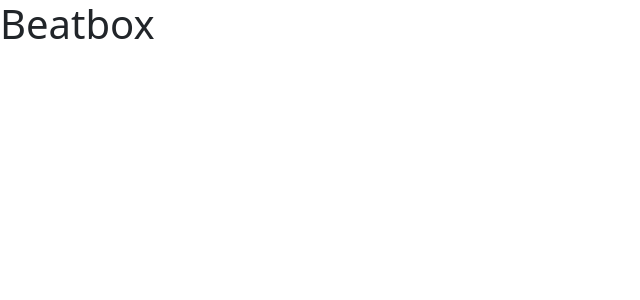
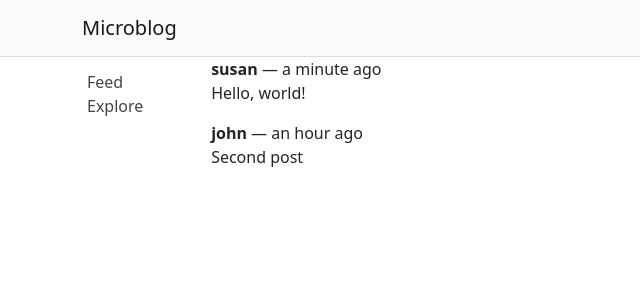
Before and after one commit to YasirQ23/React-Social-Project, a React (Create React App) app: page / in a window 1280 px wide. Shown: the top 300 px of the page, without its empty margins (0-640 px from the left). Built offline with nearby package versions, Linux system fonts and the light colour scheme.

Commit message:
Added bootstrap containers and components

```diff
--- a/public/index.html
+++ b/public/index.html
@@ -9,7 +9,6 @@
       name="BeatBox"
       content="Social media music application built with React"
     />
-    <link rel="apple-touch-icon" href="%PUBLIC_URL%/logo192.png" />
     <!--
       manifest.json provides metadata used when your web app is installed on a
       user's mobile device or desktop. See https://developers.google.com/web/fundamentals/web-app-manifest/
--- a/src/App.js
+++ b/src/App.js
@@ -1,5 +1,15 @@
+import Container from 'react-bootstrap/Container';
+import Header from './components/Header';
+import Body from './components/Body';
+import Posts from './components/Posts';
+
 export default function App() {
   return (
-    <h1>Beatbox</h1>
+    <Container fluid className="App">
+      <Header />
+      <Body sidebar>
+        <Posts />
+      </Body>
+    </Container>
   );
 }
--- /dev/null
+++ b/src/components/Body.js
@@ -0,0 +1,16 @@
+import Container from 'react-bootstrap/Container';
+import Stack from 'react-bootstrap/Stack';
+import Sidebar from './Sidebar';
+
+export default function Body({ sidebar, children }) {
+  return (
+    <Container>
+      <Stack direction="horizontal" className="Body">
+        {sidebar && <Sidebar />}
+        <Container className="Content">
+          {children}
+        </Container>
+      </Stack>
+    </Container>
+  );
+}
--- /dev/null
+++ b/src/components/Header.js
@@ -0,0 +1,12 @@
+import Navbar from 'react-bootstrap/Navbar';
+import Container from 'react-bootstrap/Container';
+
+export default function Header() {
+  return (
+    <Navbar bg="light" sticky="top" className="Header">
+      <Container>
+        <Navbar.Brand>Microblog</Navbar.Brand>
+      </Container>
+    </Navbar>
+  );
+}
--- /dev/null
+++ b/src/components/Posts.js
@@ -0,0 +1,38 @@
+export default function Posts() {
+    const posts = [
+      {
+        id: 1,
+        text: 'Hello, world!',
+        timestamp: 'a minute ago',
+        author: {
+          username: 'susan',
+        },
+      },
+      {
+        id: 2,
+        text: 'Second post',
+        timestamp: 'an hour ago',
+        author: {
+          username: 'john',
+        },
+      },
+    ];
+
+    return (
+      <>
+        {posts.length === 0 ?
+          <p>There are no blog posts.</p>
+        :
+          posts.map(post => {
+            return (
+              <p key={post.id}>
+                <b>{post.author.username}</b> &mdash; {post.timestamp}
+                <br />
+                {post.text}
+              </p>
+            );
+          })
+        }
+      </>
+    );
+  }
--- /dev/null
+++ b/src/components/Sidebar.js
@@ -0,0 +1,15 @@
+import Navbar from "react-bootstrap/Navbar";
+import Nav from "react-bootstrap/Nav";
+
+export default function Sidebar() {
+  return (
+    <Navbar sticky="top" className="flex-column Sidebar">
+      <Nav.Item>
+        <Nav.Link href="/">Feed</Nav.Link>
+      </Nav.Item>
+      <Nav.Item>
+        <Nav.Link href="/explore">Explore</Nav.Link>
+      </Nav.Item>
+    </Navbar>
+  );
+}
--- a/src/index.css
+++ b/src/index.css
@@ -1,13 +1,32 @@
-body {
-  margin: 0;
-  font-family: -apple-system, BlinkMacSystemFont, 'Segoe UI', 'Roboto', 'Oxygen',
-    'Ubuntu', 'Cantarell', 'Fira Sans', 'Droid Sans', 'Helvetica Neue',
-    sans-serif;
-  -webkit-font-smoothing: antialiased;
-  -moz-osx-font-smoothing: grayscale;
+.App {
+  padding: 0!important;
 }
 
-code {
-  font-family: source-code-pro, Menlo, Monaco, Consolas, 'Courier New',
-    monospace;
+.Header {
+  border-bottom: 1px solid #ddd;
 }
+
+.Sidebar {
+  width: 120px;
+  margin: 5px;
+  position: sticky;
+  top: 62px;
+  align-self: flex-start;
+  align-items: start;
+}
+
+.Sidebar .nav-item {
+  width: 100%;
+}
+
+.Sidebar a {
+  color: #444;
+}
+
+.Sidebar a:hover {
+  background-color: #eee;
+}
+
+.Sidebar a:visited {
+  color: #444;
+}
```
Also changed, not shown: public/manifest.json.
